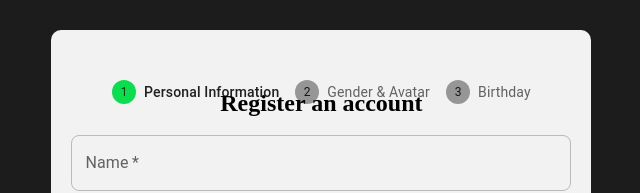
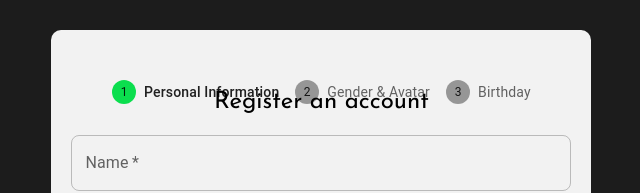
Before and after one commit to xzj-feibo/kowhai, a React (Create React App) app: page /register in a window 1280 px wide. Shown: the part 130-323 px from the top of the page, without its empty margins (435-1075 px from the left). Built offline with nearby package versions, Linux system fonts and the light colour scheme.

Commit message:
feat 修改字体

```diff
--- /dev/null
+++ b/public/index.css
@@ -0,0 +1,11 @@
+@font-face {
+    font-family: 'PlaywriteAUSA';
+    src: url('./fonts/PlaywriteAUSA-VariableFont_wght.ttf') format('truetype');
+    font-weight: 100 900;
+}
+
+@font-face {
+    font-family: 'JosefinSans';
+    src: url('./fonts/JosefinSans-Regular.ttf') format('truetype');
+    font-weight: 100 900;
+}
--- a/public/index.html
+++ b/public/index.html
@@ -3,6 +3,7 @@
   <head>
     <meta charset="utf-8" />
     <link rel="icon" href="%PUBLIC_URL%/favicon.ico" />
+    <link rel="stylesheet" href="index.css">
     <meta
       name="description"
       content="Web site created using create-react-app"
--- a/src/pages/Login/index.jsx
+++ b/src/pages/Login/index.jsx
@@ -56,7 +56,7 @@ export default function Login() {
     return (
         <ThemeProvider theme={theme}>
             <LoginBox>
-                <h2>Login to Kowhai</h2>
+                <h2 style={{fontFamily: theme.typography.loginRegisterTopicFont}}>Login to Kowhai</h2>
                 {/* 用户名输入框 */}
                 <TextField id="username"
                            label="Username"
--- a/src/pages/Register/index.jsx
+++ b/src/pages/Register/index.jsx
@@ -97,7 +97,7 @@ export default function Register() {
                     transform: 'translateX(-50%)', // 水平居中
                     zIndex: 1 // 确保它显示在其他内容的上方
                 }}>
-                    <h2>Register an account</h2>
+                    <h2 style={{fontFamily: theme.typography.loginRegisterTopicFont}}>Register an account</h2>
                 </Box>
 
                 <Stepper activeStep={activeStep} alternativeLabe sx={{marginBottom: "15px"}}>
--- a/src/theme/index.js
+++ b/src/theme/index.js
@@ -23,7 +23,7 @@ const theme = createTheme(
         },
         //排版
         typography: {
-            fontFamily: '"Roboto", "Helvetica", "Arial", sans-serif',
+            loginRegisterTopicFont: 'JosefinSans, sans-serif',
         },
         shape: {
             borderRadius: 8,
```
Also changed, not shown: public/fonts/JosefinSans-Regular.ttf (added), public/fonts/PlaywriteAUSA-VariableFont_wght.ttf (added).
